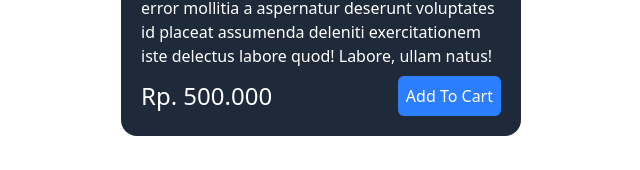
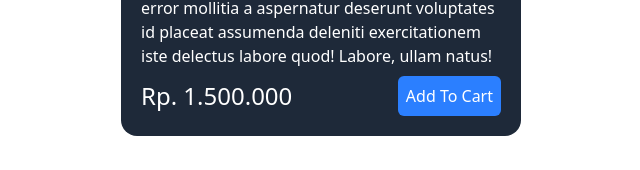
Before and after one commit to Mhbib34/Belajar-React, a React (Vite) app: page /products in a window 1280 px wide. Shown: the part 527-697 px from the top of the page, without its empty margins (319-959 px from the left). Built offline with nearby package versions, Linux system fonts and the light colour scheme.

Commit message:
Menambahkan Halaman Product

```diff
--- a/src/Pages/products.jsx
+++ b/src/Pages/products.jsx
@@ -10,7 +10,7 @@ const ProductsPages = () => {
           placeat assumenda deleniti exercitationem iste delectus labore quod!
           Labore, ullam natus!
         </CardProduct.Body>
-        <CardProduct.Price>Rp. 500.000</CardProduct.Price>
+        <CardProduct.Price>Rp. 1.500.000</CardProduct.Price>
       </CardProduct>
     </div>
   );
```
